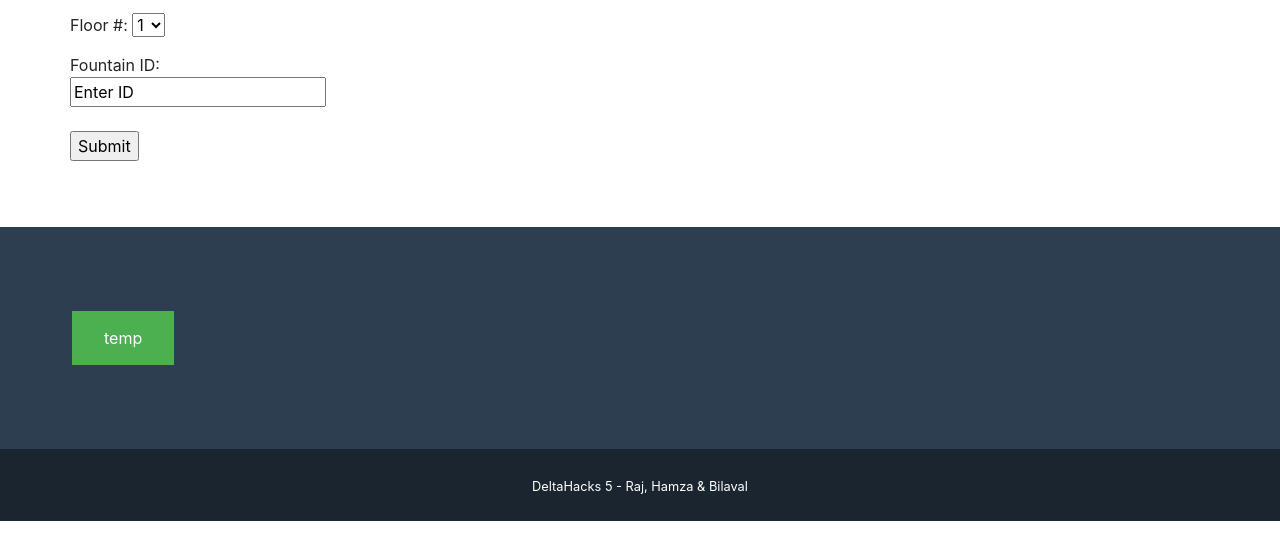
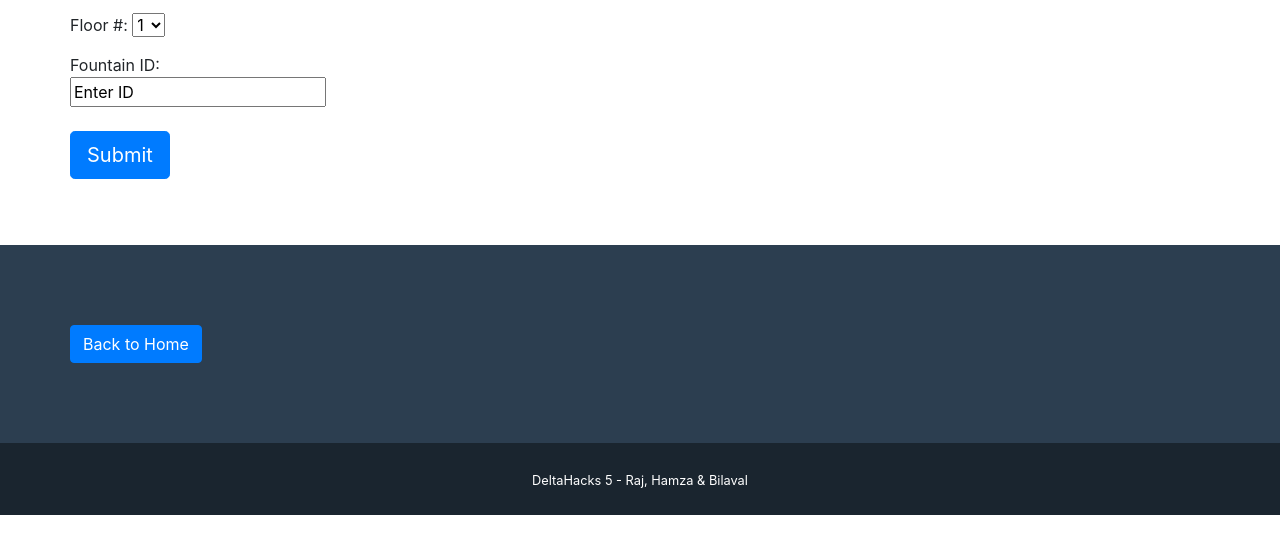
Before and after one commit to sharmb9/FountainWorks, a website with bundled scripts: page secondPage.html in a window 1280 px wide. Shown: the part 229-788 px from the top of the page. Built offline with nearby package versions, Linux system fonts and the light colour scheme.

Commit message:
finished basic ui

```diff
--- a/secondPage.html
+++ b/secondPage.html
@@ -71,10 +71,10 @@
             <form action="/action_page.php">
               Fountain ID:<br>
               <input type="text" name="FountainID" value="Enter ID">
-              <br>
+
             </form>
             <br>
-            <input type="submit">
+            <input class="btn btn-primary btn-lg" type="submit">
           </form>
         </div>
         </div>
@@ -82,31 +82,14 @@
     </div>
     </section>
 
-    <!-- Status Section
-    <section class=" text-secondary mb-0" id="about">
-
-    </section> -->
-
 
     <!-- Footer -->
-    <style>
-      .button {
-        background-color: #4CAF50;
-        border: none;
-        color: white;
-        padding: 15px 32px;
-        text-align: center;
-        text-decoration: none;
-        display: inline-block;
-        font-size: 16px;
-        margin: 4px 2px;
-        cursor: pointer;
-      }
-    </style>
     <footer class="footer text-center">
       <div class="container">
         <div class="row">
-          <button class="button"> temp</button>
+          <form action="index.html">
+              <button class="btn btn-primary btn-xl">Back to Home</button>
+          </form>
         </div>
       </div>
     </footer>
```
Also changed, not shown: index.html (+4 -17 lines).
